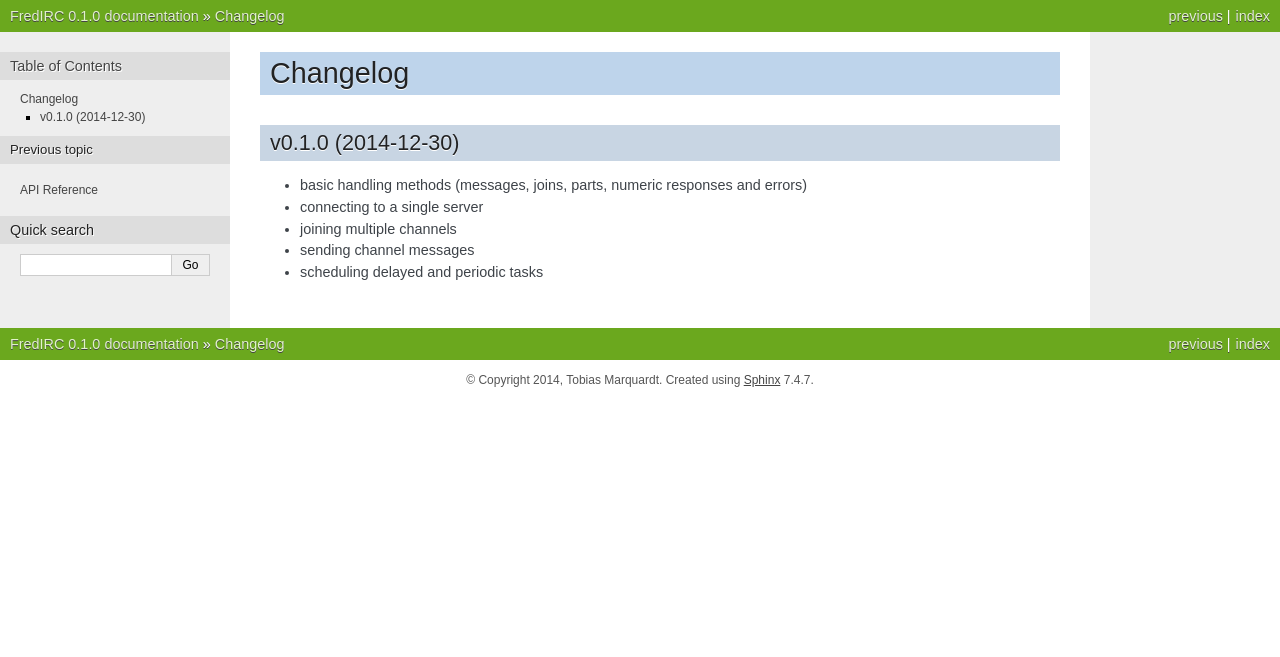
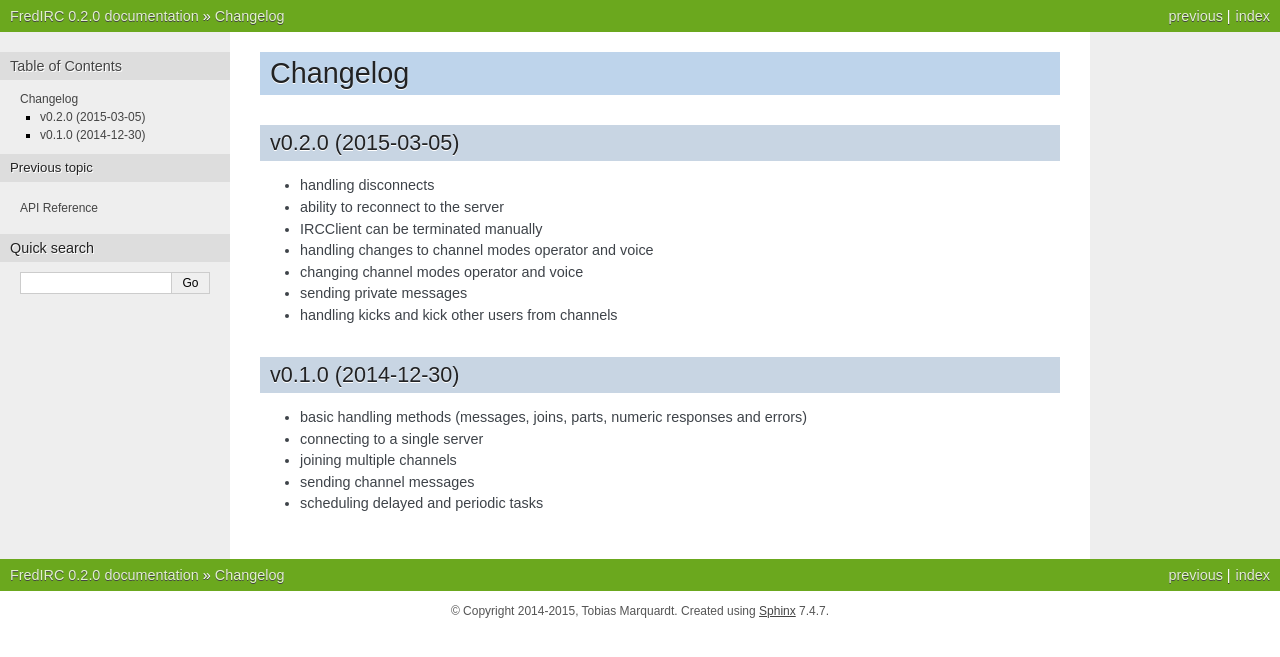
Before and after one commit to worblehat/FredIRC, a Sphinx documentation site: the page built from doc/source/history.rst, in a window 1280 px wide. Shown: the top 657 px of the page. Built offline with Sphinx 7.4.7, drawn with Linux system fonts in a browser that asks for light colours.

Commit message:
Preparations for release v0.2

```diff
--- a/README.rst
+++ b/README.rst
@@ -14,9 +14,10 @@ Links:
 ------
 
 * Releases: https://github.com/worblehat/FredIRC/releases
+* Changelog: https://worblehat.github.io/FredIRC/history.html
 * Documentation: https://worblehat.github.io/FredIRC
-* Source code: https://github.com/worblehat/FredIRC
-* Issue tracker: https://github.com/worblehat/FredIRC/issues
+* Source Code: https://github.com/worblehat/FredIRC
+* Issue Tracker: https://github.com/worblehat/FredIRC/issues
 
 Contact:
 --------
--- a/doc/source/conf.py
+++ b/doc/source/conf.py
@@ -47,16 +47,16 @@ master_doc = 'index'
 
 # General information about the project.
 project = 'FredIRC'
-copyright = '2014, Tobias Marquardt'
+copyright = '2014-2015, Tobias Marquardt'
 
 # The version info for the project you're documenting, acts as replacement for
 # |version| and |release|, also used in various other places throughout the
 # built documents.
 #
 # The short X.Y version.
-version = '0.1'
+version = '0.2'
 # The full version, including alpha/beta/rc tags.
-release = '0.1.0'
+release = '0.2.0'
 
 # The language for content autogenerated by Sphinx. Refer to documentation
 # for a list of supported languages.
--- a/doc/source/history.rst
+++ b/doc/source/history.rst
@@ -1,5 +1,16 @@
 Changelog
 =========
+
+v0.2.0 (2015-03-05)
+-------------------
+
+* handling disconnects
+* ability to reconnect to the server
+* IRCClient can be terminated manually
+* handling changes to channel modes operator and voice
+* changing channel modes operator and voice
+* sending private messages
+* handling kicks and kick other users from channels
 
 v0.1.0 (2014-12-30)
 -------------------
--- a/setup.py
+++ b/setup.py
@@ -25,7 +25,7 @@ def read(file):
 
 setup(
     name='FredIRC',
-    version='0.1.0',
+    version='0.2.0',
     author='Tobias Marquardt',
     author_email='tm@tobix.eu',
     description=('An easy-to-use, event driven framework for IRC bots.'),
@@ -34,7 +34,7 @@ setup(
     license='BSD',
     keywords='irc client library bot framework',
     url='https://worblehat.github.io/FredIRC',
-    download_url='https://github.com/worblehat/FredIRC/archive/v0.1.0.tar.gz',
+    download_url='https://github.com/worblehat/FredIRC/archive/v0.2.0.tar.gz',
     long_description=read('README.rst'),
     classifiers=[
         'Development Status :: 4 - Beta',
```
